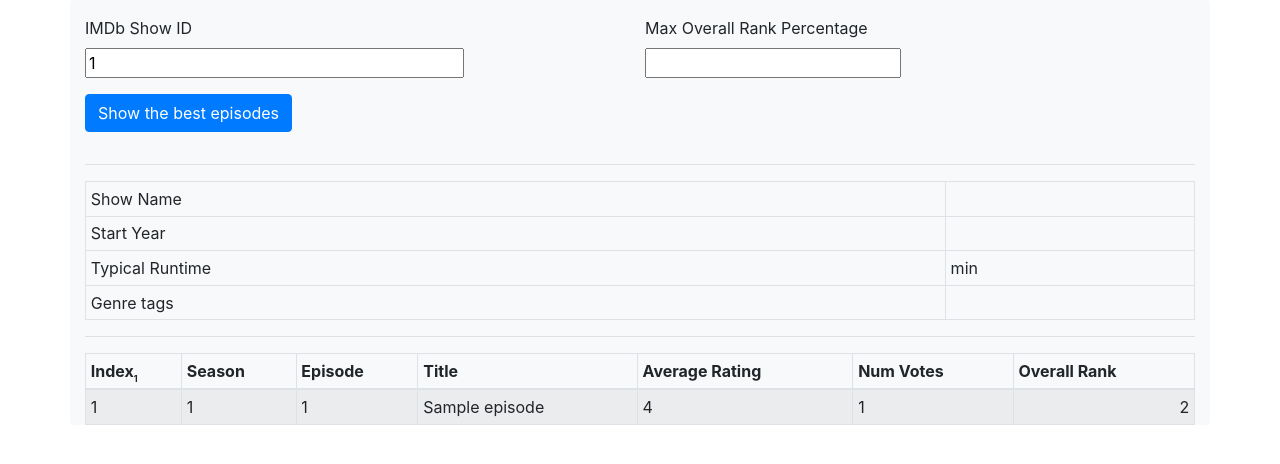
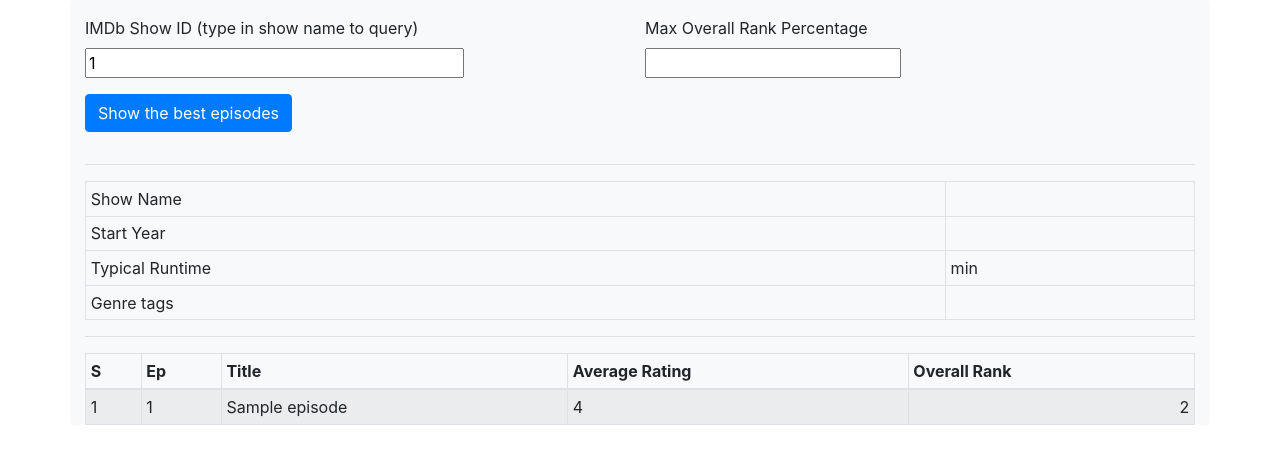
Before and after one commit to simnim/nh_website, a Flask app: template templates/episodes.html in a window 1280 px wide. Shown: the part 56-520 px from the top of the page. Run offline with Flask 2, Linux system fonts and the light colour scheme; the template is opened without the code that fills it: values that come from a table or form of the project are taken from there, most other values are stand-ins (such as "Sample title", 1, 10 or a date in 2020); some libraries are stand-ins or nearby versions.

Commit message:
trying to get it to look nice on mobile...

```diff
--- a/serve_top_episodes.py
+++ b/serve_top_episodes.py
@@ -32,7 +32,7 @@
 
 
 class IMDbForm(FlaskForm):
-    imdb_show_id = StringField("IMDb Show ID")
+    imdb_show_id = StringField("IMDb Show ID (type in show name to query)")
     max_rank_pct = IntegerField("Max Overall Rank Percentage")
     submit = SubmitField("Show the best episodes")
 
--- a/templates/base.html
+++ b/templates/base.html
@@ -7,6 +7,7 @@
           <title>Top Episodes</title>
       {% endif %}
       <meta name="viewport" content="width=device-width, initial-scale=1">
+      <!-- <meta name="viewport" content="initial-scale=1, width=device-width, height=device-height, target-densitydpi=medium-dpi" /> -->
       <meta property="og:title" content="Top Episodes">
       <meta property="og:description" content="Apply the power law to TV and watch just the best 20 percent.">
       <meta property="og:image" content="https://topcat.app/static/topcat_index.jpg">
--- a/templates/episodes.html
+++ b/templates/episodes.html
@@ -44,24 +44,24 @@
     <table class="table table-hover table-sm table-striped table-bordered">
         <thead>
             <tr>
-                <th> Index<sub><sub>1</sub></sub> </th>
-                <th> Season </th>
-                <th> Episode </th>
+                <!-- <th> Index<sub><sub>1</sub></sub> </th> -->
+                <th> S </th>
+                <th> Ep </th>
                 <th> Title </th>
                 <th> Average Rating </th>
-                <th> Num Votes </th>
+                <!-- <th> Num Votes </th> -->
                 <th> Overall Rank </th>
             </tr>
         </thead>
         <tbody>
             {% for episode in episodes %}
                 <tr>
-                    <td> {{ loop.index }}</td>
+                    <!-- <td> {{ loop.index }}</td> -->
                     <td> {{ episode.seasonNumber }} </td>
                     <td> {{ episode.episodeNumber }} </td>
                     <td> {{ episode.primaryTitle }} </td>
                     <td> {{ episode.averageRating }} </td>
-                    <td> {{ episode.numVotes }} </td>
+                    <!-- <td> {{ episode.numVotes }} </td> -->
                     <td class="text-right"> {{ (1+0.99*episode.percent_rank)|round()|int }} </td>
                 </tr>
             {% endfor %}
```
